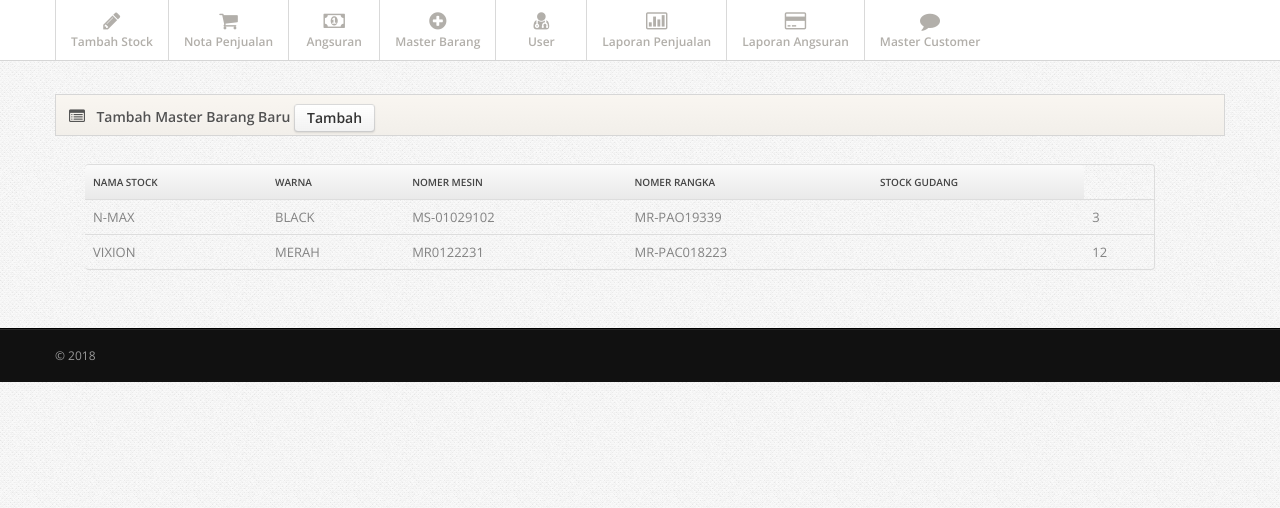
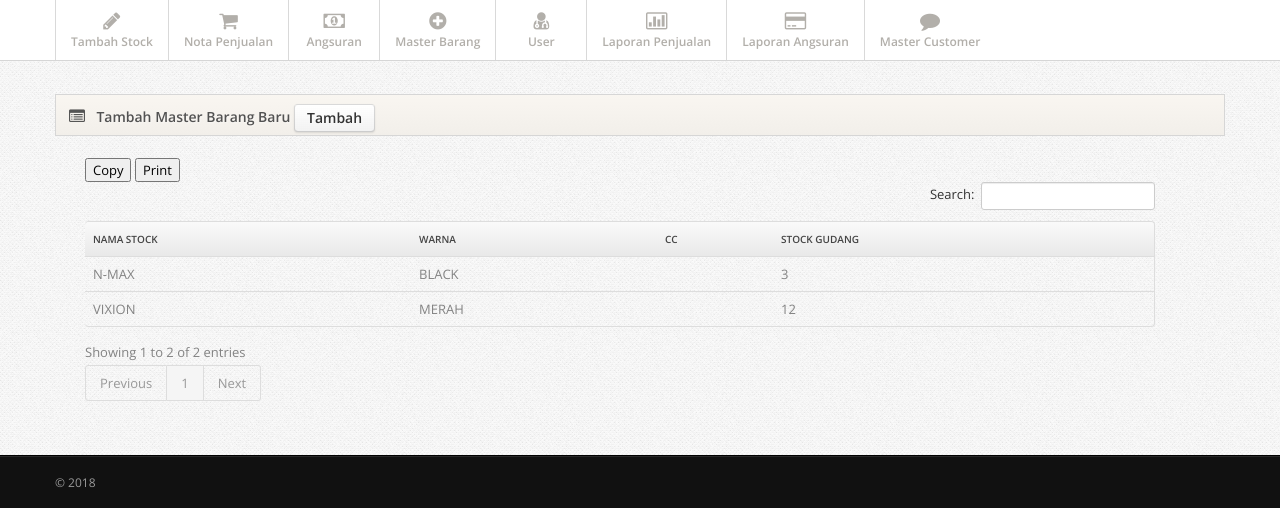
Before and after one commit to adji142/DealerWebV2, a PHP site: page /stockview.php in a window 1280 px wide. Shown: the part 54-562 px from the top of the page. Run offline with PHP 8.4, Linux system fonts and the light colour scheme; a user stored in the database is signed in; data comes from the database, SQL or seed files in the repository; data that the repository does not hold is empty.

Commit message:
rev 01.02

```diff
--- a/print/cetakkwitansi.php
+++ b/print/cetakkwitansi.php
@@ -72,7 +72,7 @@
     <!-- info row -->
     <div class="row invoice-info">
       <div class="col-sm-4 invoice-col">
-        From
+        To
         <address>
           <strong>Dealer Putra Utama Motor</strong><br>
           Jalan Slamet Riyadi Gayam, Johosari, Joho, <br>
@@ -82,7 +82,7 @@
       </div>
       <!-- /.col -->
       <div class="col-sm-4 invoice-col">
-        To
+        From
         <address>
         <?php
           echo "<strong>".$namacust."</strong><br>
--- a/stockview.php
+++ b/stockview.php
@@ -20,8 +20,9 @@ include 'parts/header.php';
 			            				<!-- <th>#</th> -->
 								        <th>Nama Stock</th>
 								        <th>Warna</th>
-								        <th>Nomer Mesin</th>
-								        <th>Nomer Rangka</th>
+								        <!-- <th>Nomer Mesin</th>
+								        <th>Nomer Rangka</th> -->
+								        <th>CC</th>
 								        <th>Stock Gudang</th>
 			            			</thead>
 			            			<tbody>
@@ -49,8 +50,6 @@ include 'parts/header.php';
 
 										              <td>".$namabarang."</td>
 										              <td>".$warna."</td>
-										              <td>".$nomesin."</td>
-										              <td>".$norangka."</td>
 										              <td>".$cc."</td>
 										              <td>".$qtystok."</td>
 										            </tr>
```
